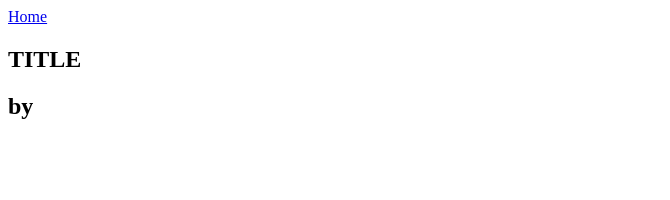
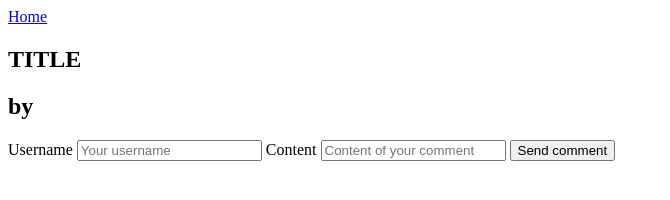
Before and after one commit to anna357kea/09-01-01-Individual-Web-Solution, a plain HTML site: page CODE/article.html in a window 1280 px wide. Shown: the whole page, without its empty margins (0-670 px from the left). Drawn offline with Linux system fonts and the light colour scheme; no server answers.

Commit message:
small thing

```diff
--- a/CODE/article.html
+++ b/CODE/article.html
@@ -21,7 +21,21 @@
                 <h4 class="comment_content">CONTENT</h4>
             </div>
         </template>
-    <main></main>
+    <main>
+        <div id="form_container">
+            <form autocomplete="on" method='POST' data-netlify="true">
+                <label for="form-comment_username">Username</label>
+                <input id="form-comment_username" type="text" name="form-comment_username" placeholder="Your username" required />
+
+                <label for="form-comment_content">Content</label>
+                <input id="form-comment_content" type="text" name="comment_content" placeholder="Content of your comment" required />
+                <button>Send comment</button>
+            </form>
+
+    </main>
+
+
+
     <script src="article.js"></script>
     </body>
 </html>
```
